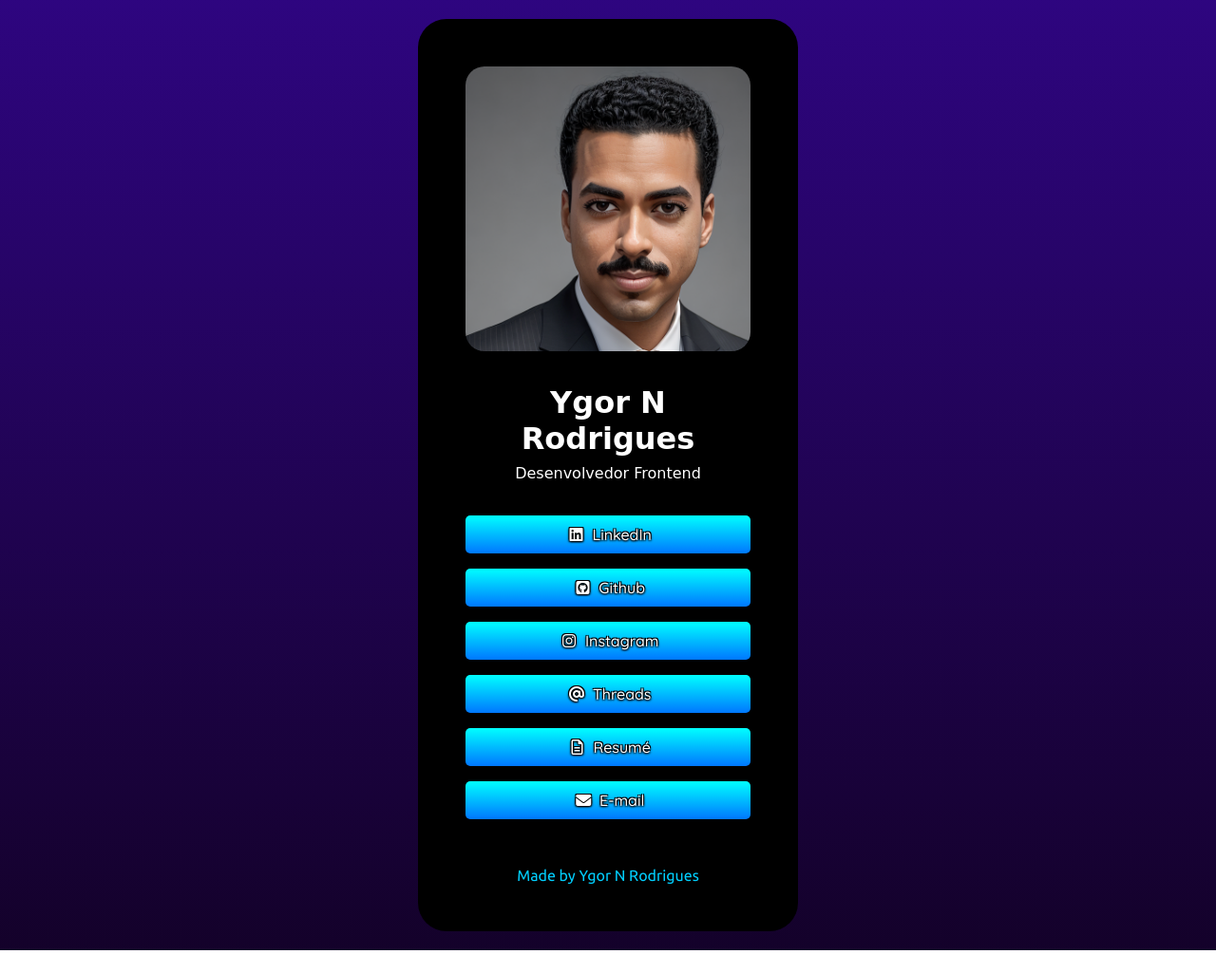
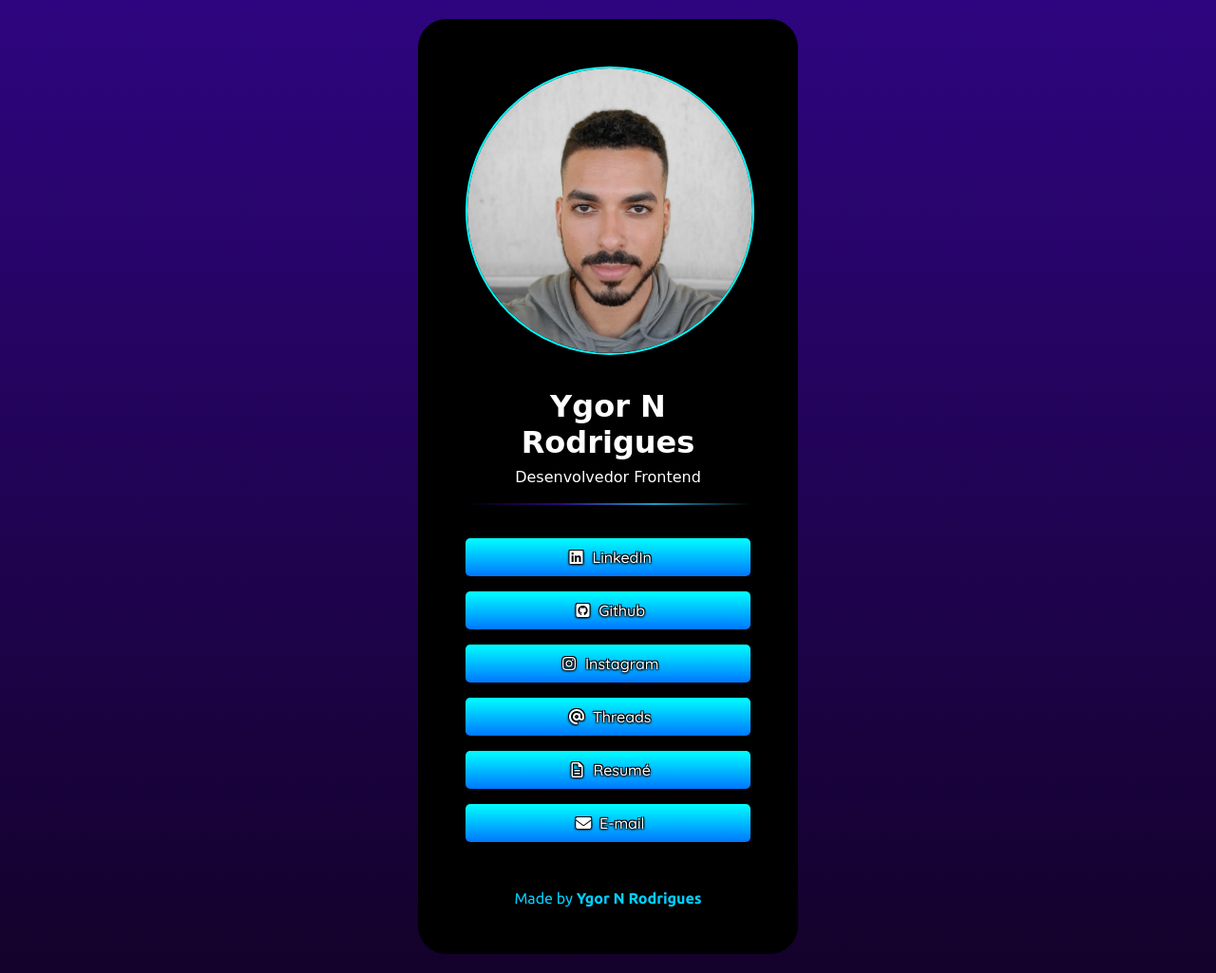
Before and after one commit to YgorStriker/My-Links, a plain HTML site: page index.html in a window 1280 px wide. Shown: the whole page at 95% size. Before the commit the page ends 1001 px from the top, so only its background shows below. Drawn offline with Linux system fonts and the light colour scheme; a web font is replaced by a local one.

Commit message:
Alterações visuais
Mudança de imagem de perfil, add border and <hr>

```diff
--- a/index.css
+++ b/index.css
@@ -28,9 +28,16 @@ body {
     animation: animacao 5s;
 }
 img {
-    border-radius: 20px;
+    border-radius: 50%;
     width: 300px;
     height: 300px;
+    border: 2px solid aqua;
+}
+.container hr {
+    margin-top: 18px;
+    height: 2px;
+    background: linear-gradient(to right, rgba(255, 0, 0, 0), #2e0580, #1d9dc4, rgba(0, 255, 0, 0));
+    border: none;
 }
 h1 {
     color: white;
--- a/index.html
+++ b/index.html
@@ -10,15 +10,16 @@
     <meta name="viewport" content="width=device-width, initial-scale=1.0">
     <script src="https://kit.fontawesome.com/f5bdc1f229.js" crossorigin="anonymous"></script>
     <title>Ygor N Rodrigues - Links</title>
-    <link rel="icon" type="image/x-icon" href="icons/favicon.png">
+    <link rel="icon" type="image/x-icon" href="images/profileY2.jpg">
     <link rel="stylesheet" href="index.css">
 </head>
 
 <body>
     <div class="container">
-        <img src="images/avatarPic.png" alt="Retrato de Ygor Rodrigues usando um terno">
+        <img src="images/profileY1.jpg" alt="Retrato de Ygor Rodrigues de barba e usando uma camisa cinza">
         <h1>Ygor N Rodrigues</h1>
         <p>Desenvolvedor Frontend</p>
+        <hr>
         <ul>
             <li><a href="https://www.linkedin.com/in/ygor-rodrigues-248362108" target="_blank"><i class="fa-brands fa-linkedin" style="color: #ffffff;"></i> LinkedIn</a></li>
             <li><a href="https://github.com/YgorStriker" target="_blank"><i class="fa-brands fa-square-github" style="color: #ffffff;"></i> Github</a></li>
@@ -27,7 +28,7 @@
             <li><a href="https://resume-ygor-nr0.netlify.app/" target="_blank"><i class="fa-regular fa-file-lines" style="color: #ffffff;"></i> Resumé</a></li>
             <li><a href="mailto:ygor.striker02@gmail.com"><i class="fa-solid fa-envelope" style="color: #ffffff;"></i> E-mail</a></li>
         </ul>
-        <footer>Made by Ygor N Rodrigues</footer>
+        <footer>Made by <b>Ygor N Rodrigues</b></footer>
     </div>
 </body>
 
```
Also changed, not shown: images/profileY1.jpg (added), images/profileY2.jpg (added).
